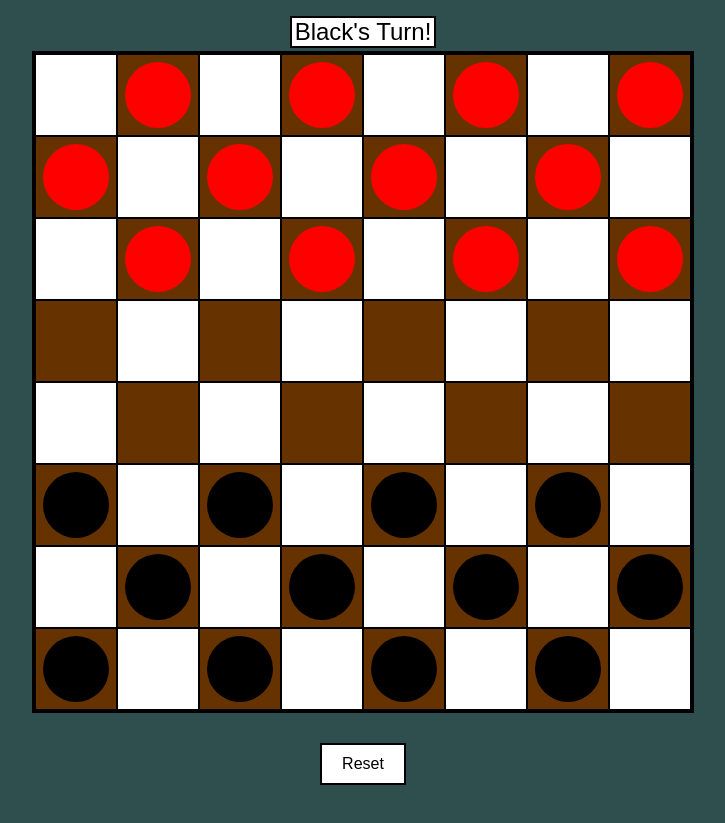
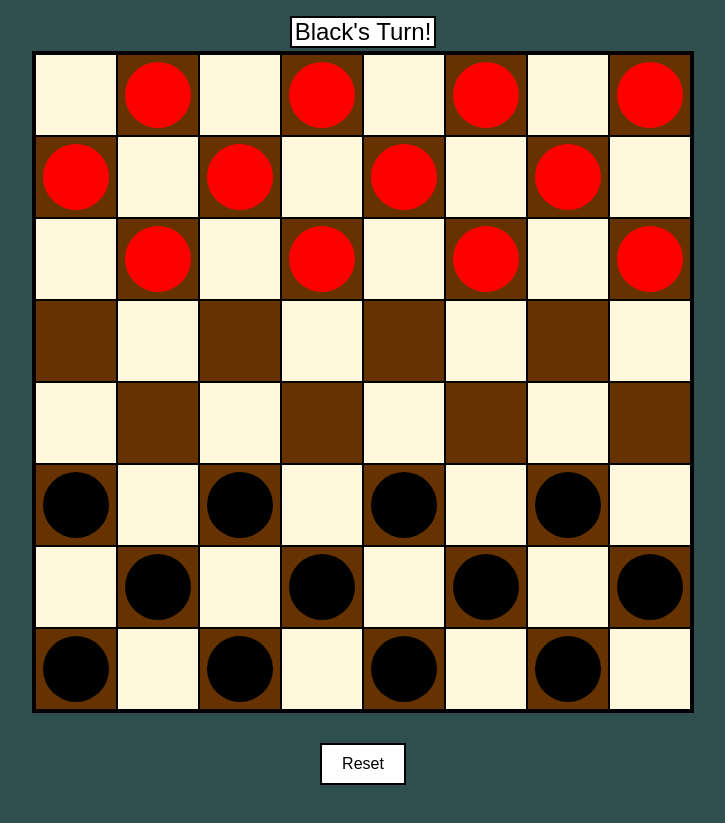
Before and after one commit to DrewAnzalone/GA-lab-1-checkers, a plain HTML site: page index.html in a window 1280 px wide. Shown: the part 78-901 px from the top of the page, without its empty margins (277-1002 px from the left). Drawn offline with Linux system fonts and the light colour scheme.

Commit message:
changed white tile + favicon

```diff
--- a/css/style.css
+++ b/css/style.css
@@ -45,7 +45,7 @@ button {
 }
 
 .white { /* board tile colors */
-    background-color: white;
+    background-color: cornsilk;
 }
 
 .brown { /* board tile colors */
```
Also changed, not shown: images/favicon.ico.
